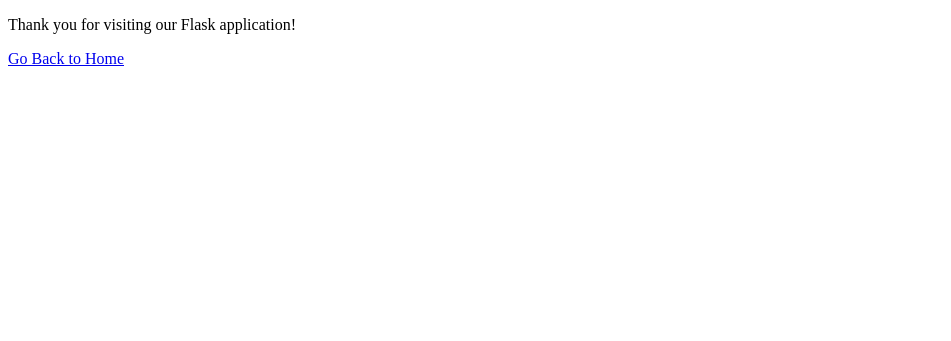
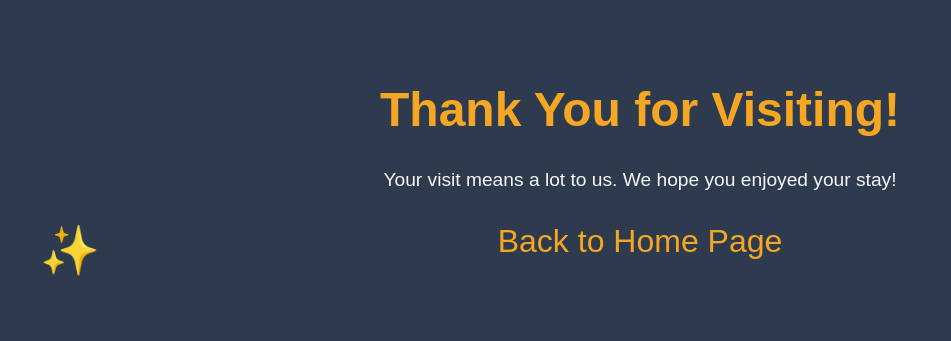
Before and after one commit to RanjitThakur678/python-demo-webapp, a Flask app: page /thanks in a window 1280 px wide. Shown: the top 341 px of the page, without its empty margins (0-951 px from the left). Run offline with Flask 3, Linux system fonts and the light colour scheme.

Commit message:
Update thanks.html
added new feature

```diff
--- a/templates/thanks.html
+++ b/templates/thanks.html
@@ -1,17 +1,107 @@
 <!DOCTYPE html>
 <html lang="en">
 <head>
-    <title>Thanks</title>
+    <meta charset="UTF-8">
+    <meta name="viewport" content="width=device-width, initial-scale=1.0">
+    <title>Thank You</title>
     <link rel="stylesheet" href="{{ url_for('static', filename='main.css') }}">
+    <style>
+        body {
+            background-color: #2e3b4e; /* Dark blue background */
+            font-family: Arial, sans-serif;
+            color: #f5f5f5;
+            margin: 0;
+            padding: 0;
+        }
+
+        .container {
+            text-align: center;
+            padding: 50px 20px;
+        }
+
+        h1 {
+            color: #f5a623;
+            font-size: 3rem;
+        }
+
+        p {
+            color: #f5f5f5;
+            font-size: 1.2rem;
+        }
+
+        a {
+            color: #ffffff;
+            background-color: #f5a623;
+            padding: 10px 20px;
+            font-weight: bold;
+            border-radius: 5px;
+            font-size: 1.1em;
+            text-decoration: none;
+            display: inline-block;
+            margin-top: 20px;
+        }
+
+        a:hover {
+            background-color: #e5932f;
+        }
+
+        .sparkle {
+            position: relative;
+            font-size: 2rem;
+            color: #f5a623;
+            cursor: pointer;
+        }
+
+        .sparkle:after {
+            content: " ✨";
+            font-size: 3rem;
+            position: absolute;
+            left: 20px;
+            animation: sparkle-animation 1.5s infinite;
+        }
+
+        @keyframes sparkle-animation {
+            0% {
+                opacity: 0;
+                transform: translateY(-10px);
+            }
+            50% {
+                opacity: 1;
+                transform: translateY(0);
+            }
+            100% {
+                opacity: 0;
+                transform: translateY(10px);
+            }
+        }
+    </style>
 </head>
 <body>
-    <div class="App">
-        <header class="App-header">
-            <p>Thank you for visiting our Flask application!</p>
-            <nav>
-                <a href="{{ url_for('home') }}" class="button">Go Back to Home</a>
-            </nav>
-        </header>
+
+    <div class="container">
+        <h1>Thank You for Visiting!</h1>
+        <p>Your visit means a lot to us. We hope you enjoyed your stay!</p>
+
+        <p class="sparkle" id="backLink">Back to Home Page</p>
     </div>
+
+    <script>
+        document.getElementById("backLink").onclick = function() {
+            window.location.href = "/";
+        };
+
+        // Dynamic sparkle effect on hover
+        document.querySelector('.sparkle').addEventListener('mouseover', function() {
+            const sparkleEffect = document.createElement('div');
+            sparkleEffect.textContent = '✨';
+            sparkleEffect.style.position = 'absolute';
+            sparkleEffect.style.left = `${Math.random() * 100}%`;
+            sparkleEffect.style.animation = 'sparkle-animation 1.5s infinite';
+            document.body.appendChild(sparkleEffect);
+            setTimeout(() => {
+                sparkleEffect.remove();
+            }, 1500);
+        });
+    </script>
 </body>
 </html>
```
